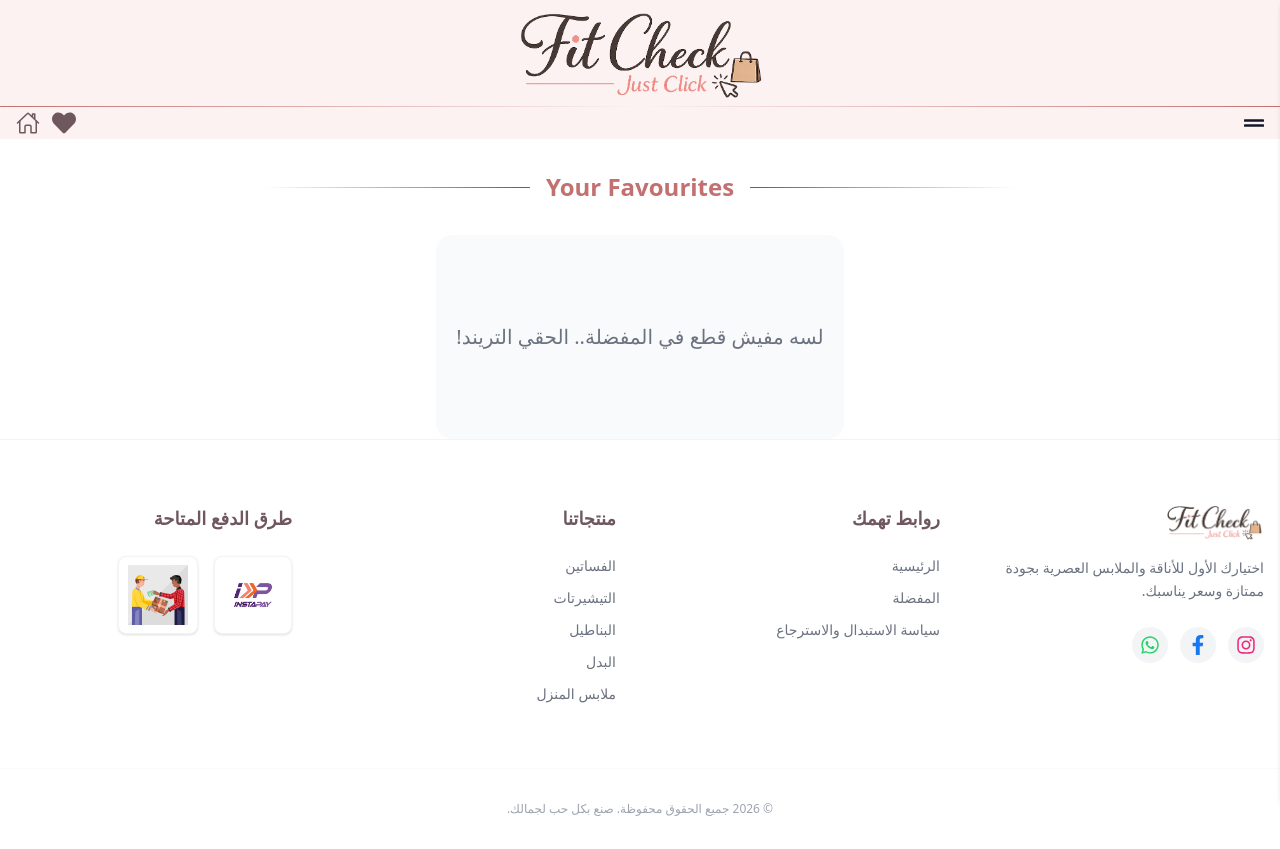
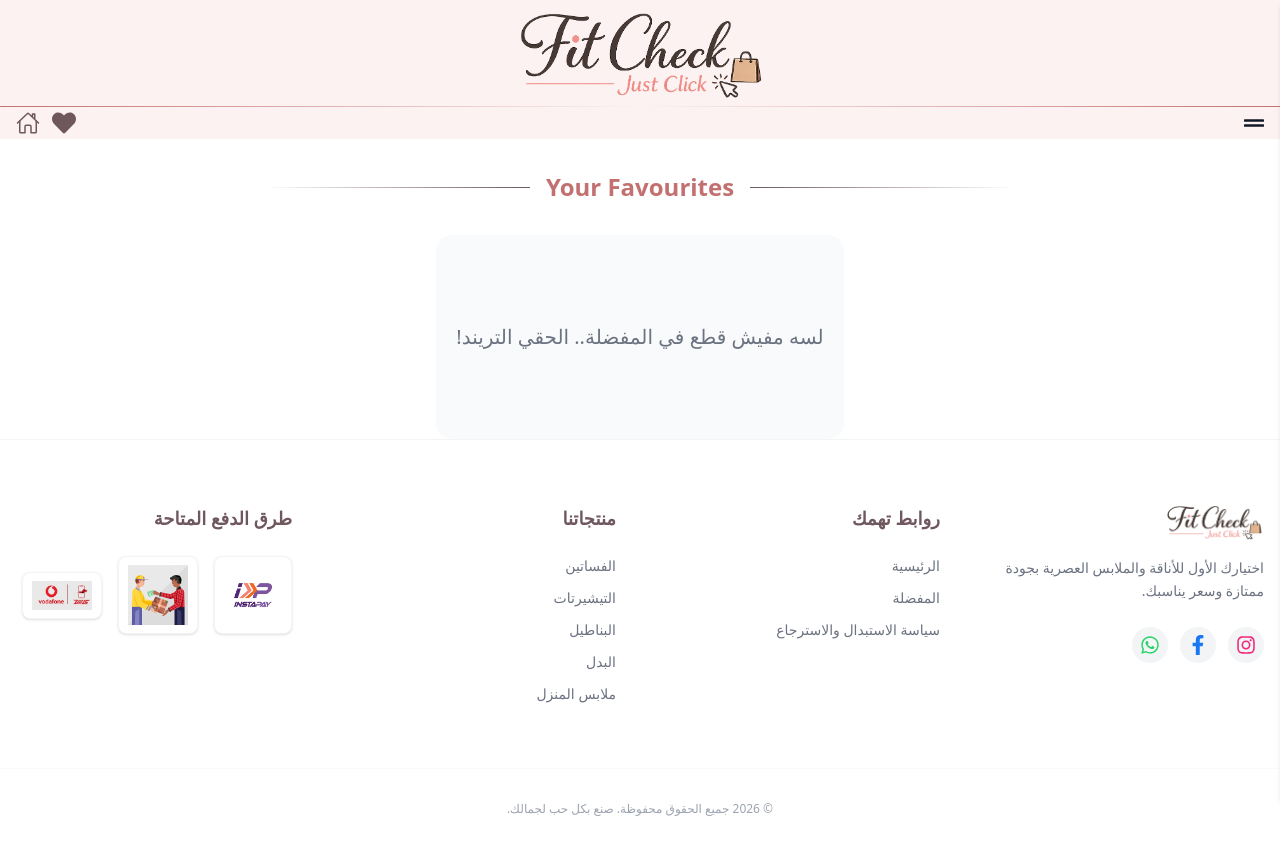
Before and after one commit to emanatiya87/fit-check, a Next.js app: page /favourit in a window 1280 px wide. Built offline with nearby package versions, Linux system fonts and the light colour scheme.

Commit message:
vodavon cash

```diff
--- a/components/Contacts.tsx
+++ b/components/Contacts.tsx
@@ -159,6 +159,19 @@ export function Contacts() {
                 الدفع عند الاستلام
               </span>
             </div>
+            {/*Vodavon cash */}
+            <div className="group relative bg-white p-2 border border-gray-100 rounded-lg shadow-sm hover:shadow-md transition-all flex items-center justify-center min-w-20">
+              <Image
+                src="/vodavonm cash.jpg"
+                width={60}
+                height={60}
+                className="object-contain  group-hover:grayscale-0 transition-all"
+                alt="فودافون كاش"
+              />
+              <span className="absolute -top-8 left-1/2 -translate-x-1/2 bg-gray-800 text-white text-[10px] px-2 py-1 rounded opacity-0 group-hover:opacity-100 transition-opacity whitespace-nowrap">
+                فودافون كاش
+              </span>
+            </div>
           </div>
         </div>
       </div>
```
Also changed, not shown: public/vodavonm cash.jpg (added).
